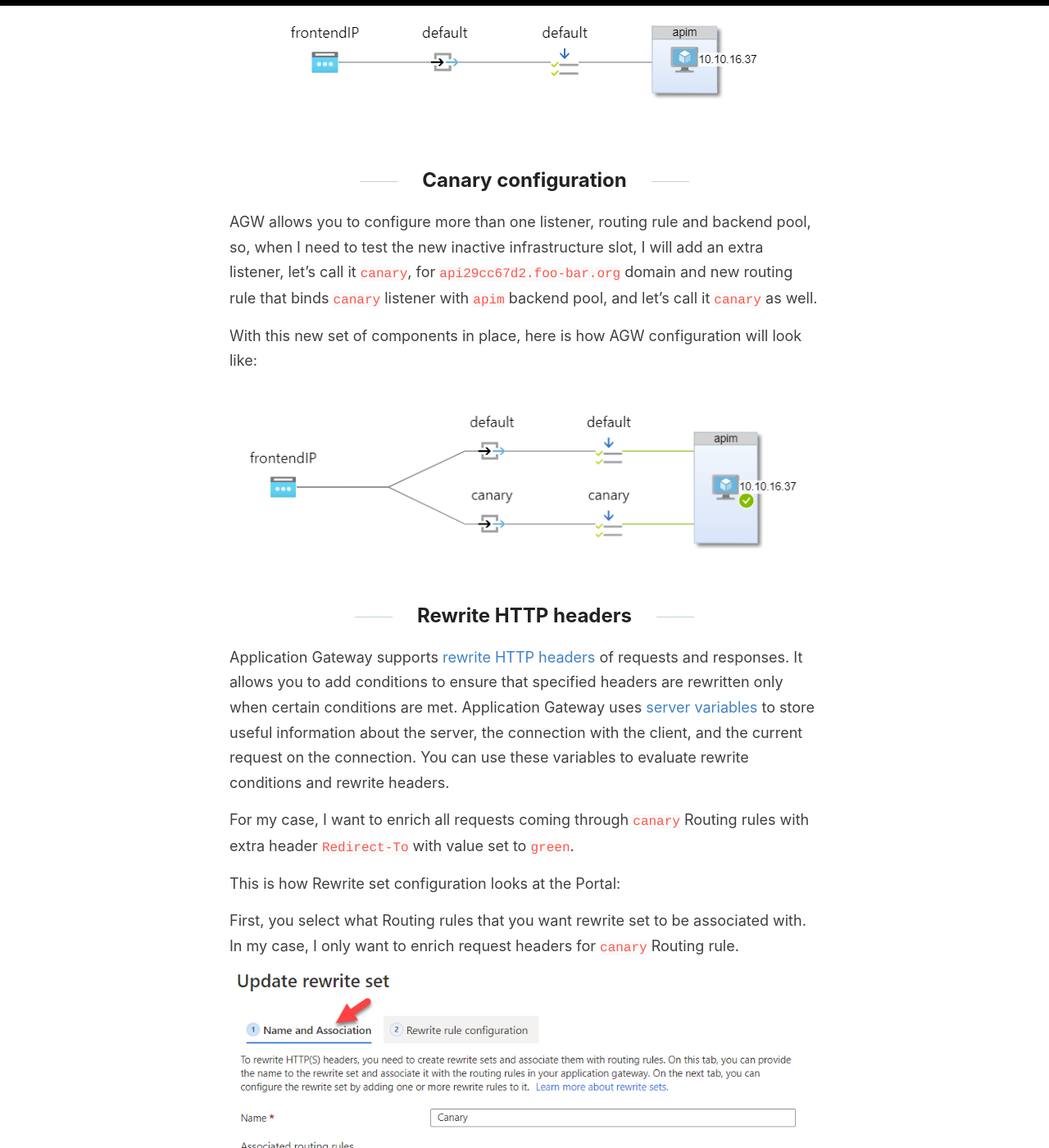
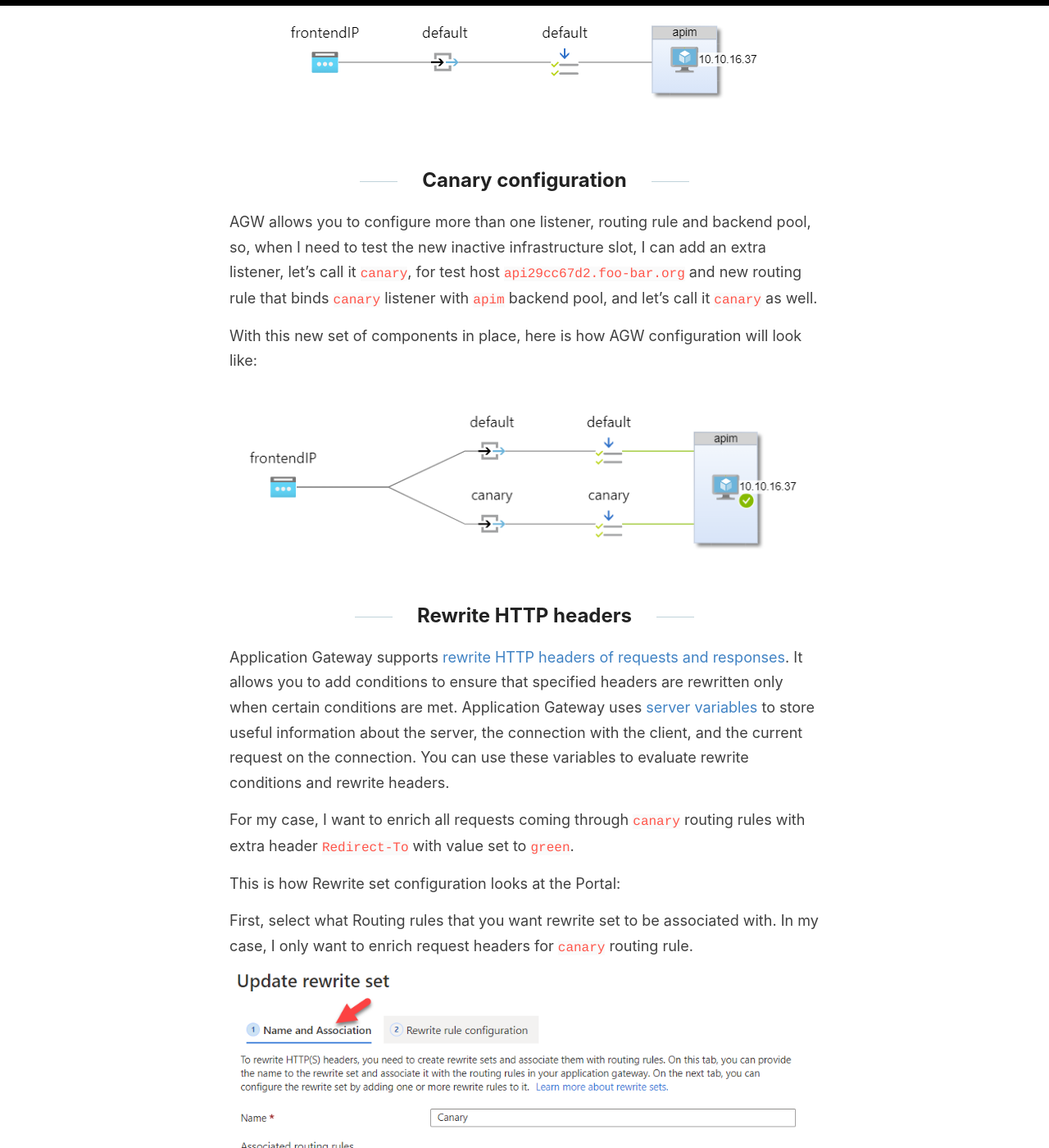
Before and after one commit to evgenyb/evgenyb.github.io, a Jekyll site: the page built from _posts/2020-11-05-blue-green-azure-application-gateway.md, in a window 1280 px wide and 1400 px high, scrolled down 2236 px. Shown: the whole window at 82% size. Built offline with Jekyll 4.4.1, drawn with Linux system fonts in a browser that asks for light colours; some of the changed lines change nothing that is shown; some of the changed text lies outside the part shown.

Commit message:
Working with content

```diff
--- a/_posts/2020-11-05-blue-green-azure-application-gateway.md
+++ b/_posts/2020-11-05-blue-green-azure-application-gateway.md
@@ -44,7 +44,7 @@
 
 ## Canary configuration
 
-AGW allows you to configure more than one listener, routing rule and backend pool, so, when I need to test the new inactive infrastructure slot, I will add an extra listener, let's call it `canary`, for `api29cc67d2.foo-bar.org` domain and new routing rule that binds `canary` listener with `apim` backend pool, and let's call it `canary` as well.
+AGW allows you to configure more than one listener, routing rule and backend pool, so, when I need to test the new inactive infrastructure slot, I can add an extra listener, let's call it `canary`, for test host `api29cc67d2.foo-bar.org` and new routing rule that binds `canary` listener with `apim` backend pool, and let's call it `canary` as well.
 
 With this new set of components in place, here is how AGW configuration will look like:
 
@@ -52,24 +52,28 @@
 
 ## Rewrite HTTP headers
 
-Application Gateway supports [rewrite HTTP headers](https://docs.microsoft.com/en-us/azure/application-gateway/rewrite-http-headers-url?WT.mc_id=AZ-MVP-5003837) of requests and responses. It allows you to add conditions to ensure that specified headers are rewritten only when certain conditions are met.
+Application Gateway supports [rewrite HTTP headers of requests and responses](https://docs.microsoft.com/en-us/azure/application-gateway/rewrite-http-headers-url?WT.mc_id=AZ-MVP-5003837). It allows you to add conditions to ensure that specified headers are rewritten only when certain conditions are met.
 Application Gateway uses [server variables](https://docs.microsoft.com/en-us/azure/application-gateway/rewrite-http-headers-url?WT.mc_id=AZ-MVP-5003837#server-variables) to store useful information about the server, the connection with the client, and the current request on the connection. You can use these variables to evaluate rewrite conditions and rewrite headers.
 
-For my case, I want to enrich all requests coming through `canary` Routing rules with extra header `Redirect-To` with value set to `green`.
+For my case, I want to enrich all requests coming through `canary` routing rules with extra header `Redirect-To` with value set to `green`.
 
 This is how Rewrite set configuration looks at the Portal:
 
-First, you select what Routing rules that you want rewrite set to be associated with. In my case, I only want to enrich request headers for `canary` Routing rule.
+First, select what Routing rules that you want rewrite set to be associated with. In my case, I only want to enrich request headers for `canary` routing rule.
 
 ![portal-01](/images/2020-11-05-portal-1.png)
 
-Next, you configure your Rewrite rule. I want to enrich all requests coming through `Canary` Routing rules, therefore there is no Conditions and only one Action called `CanaryRewrite` that adds new `Redirect-To` header with value `green`.
+Next, configure your Rewrite set. I want to enrich all requests coming through `canary` routing rules by adding new `Redirect-To` header before AGW forwards the requests to the backend, therefore there is no Conditions and only one Action called `CanaryRewrite` that adds new `Redirect-To` header with value `green`.
 
-![portal-01](/images/2020-11-05-portal-2.png)
+![portal-02](/images/2020-11-05-portal-2.png)
+
+Here is how the AGW configuration will look like after rewrite set was assigned to the `canary` routing rule:
+
+![AGW-canary-v1](/images/2020-11-05-AGW-canary-v1.png)
 
 ## APIM policies
 
-At the API Management side I need to implement a `choose` policy that checks if requests contain `Redirect-To` header, and if so use `set-backend-service` policy to redirect the incoming request to the `green` slot.
+At the API Management side I need to implement a `choose` policy that checks if requests contain `Redirect-To` header, and if so, use `set-backend-service` policy to redirect the incoming request to the `green` slot.
 
 ## Useful links
 
```
Also changed, not shown: images/2020-11-05-AGW-canary-v1.png (added).
